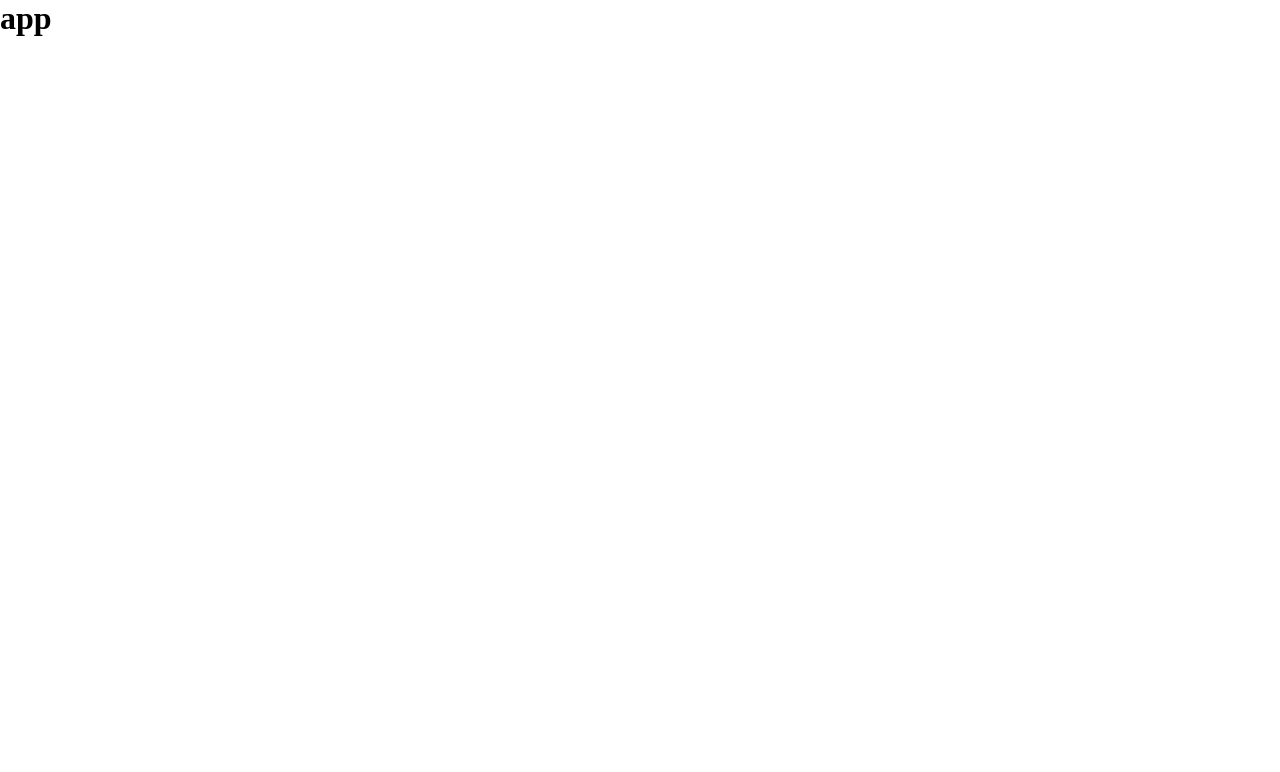
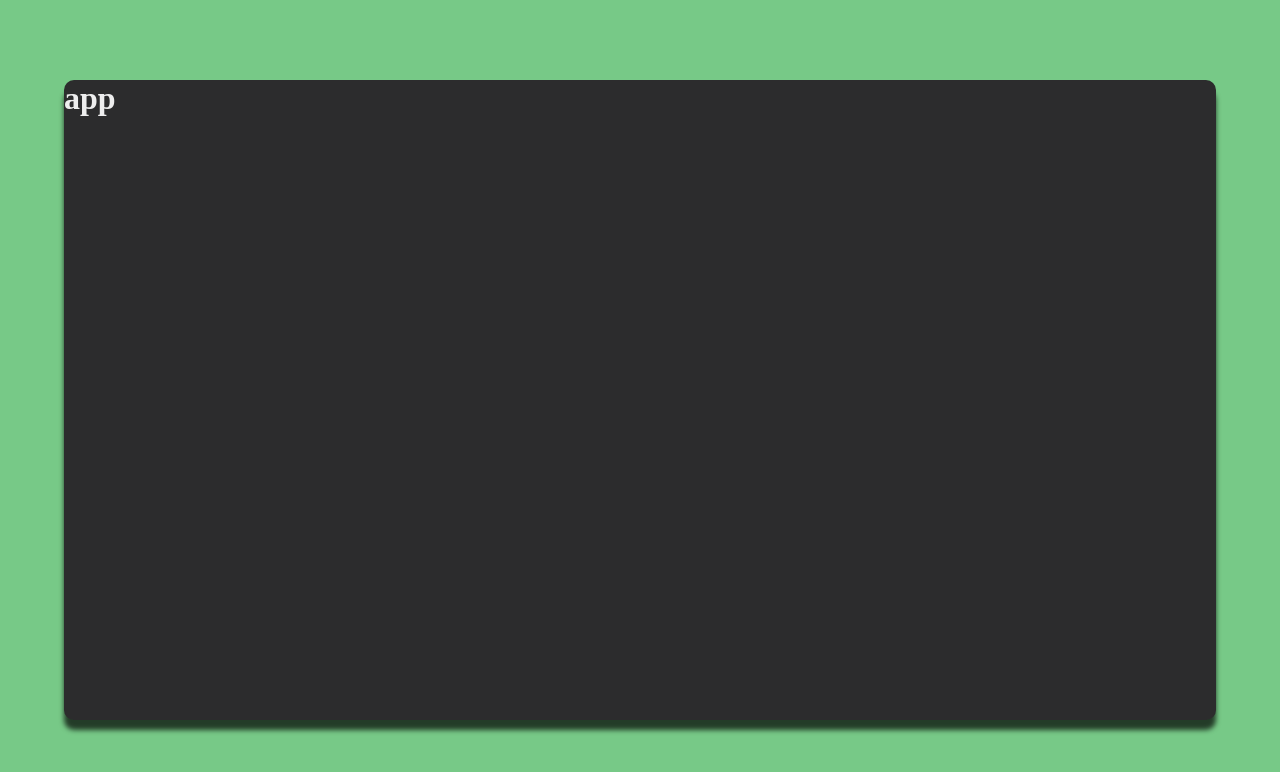
Before and after one commit to supriyakavathekar/Budget-final, a React (Vite) app: page / in a window 1280 px wide. Shown: the top 772 px of the page. Built offline with nearby package versions, Linux system fonts and the light colour scheme; a web font is replaced by a local one.

Commit message:
added styleheet for containe and app wrapper

```diff
--- a/src/index.css
+++ b/src/index.css
@@ -12,3 +12,23 @@ body{
   width: 100vw;
   /* font-size: 62.5%; */
 }
+
+.container{
+  width: 100%;
+  height: 100vh;
+  background-color: #77c987;
+  display: flex;
+  justify-content: center;
+  align-items: center;
+}
+
+.app-wrapper {
+  width: 90%;
+  max-width: 150rem;
+  height: 80vh;
+  background-color: #2c2c2d;
+  color: #eee;
+  border-radius: 10px;
+  box-shadow: 0 10px 5px rgba(0, 0, 0, 0.7);
+
+}
```
